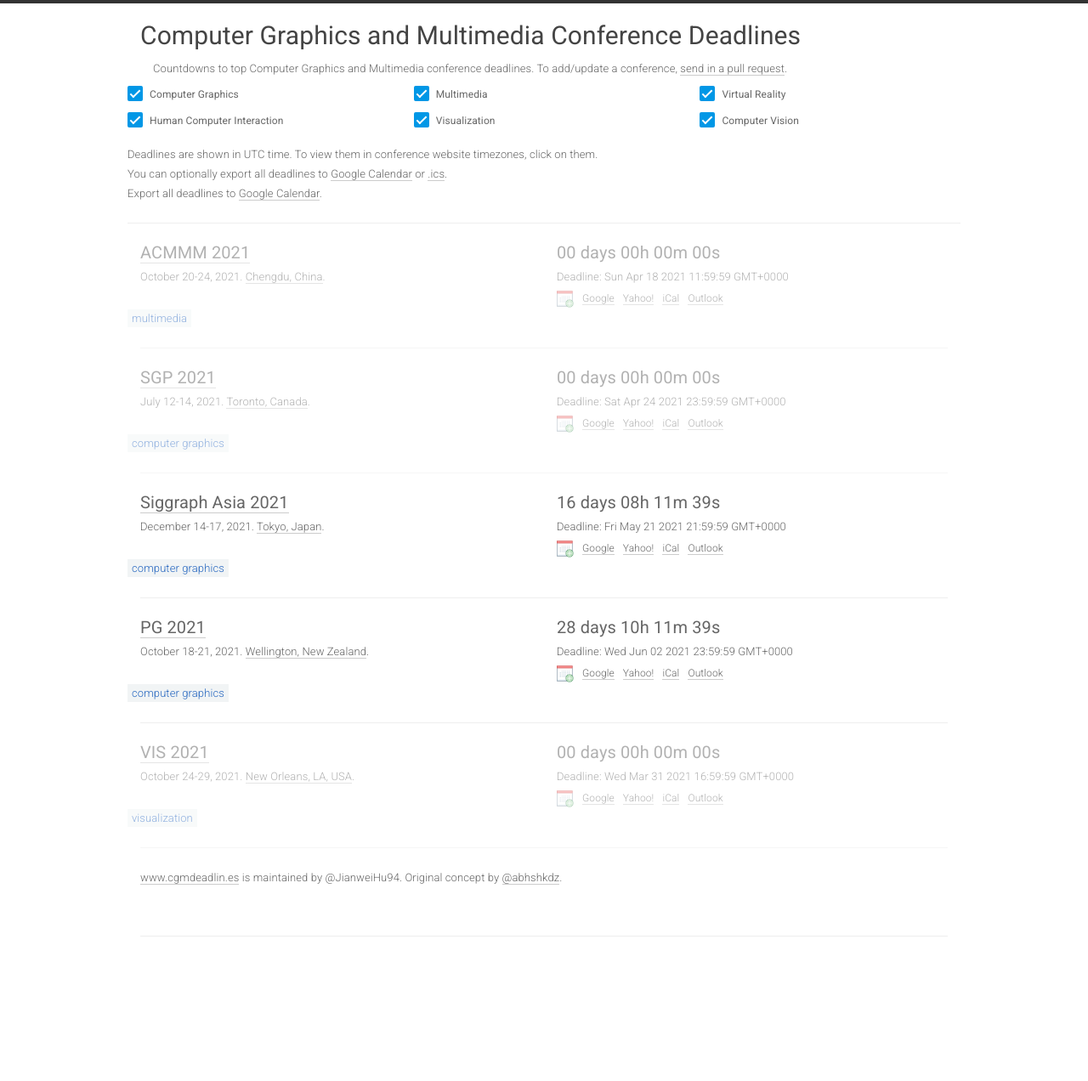
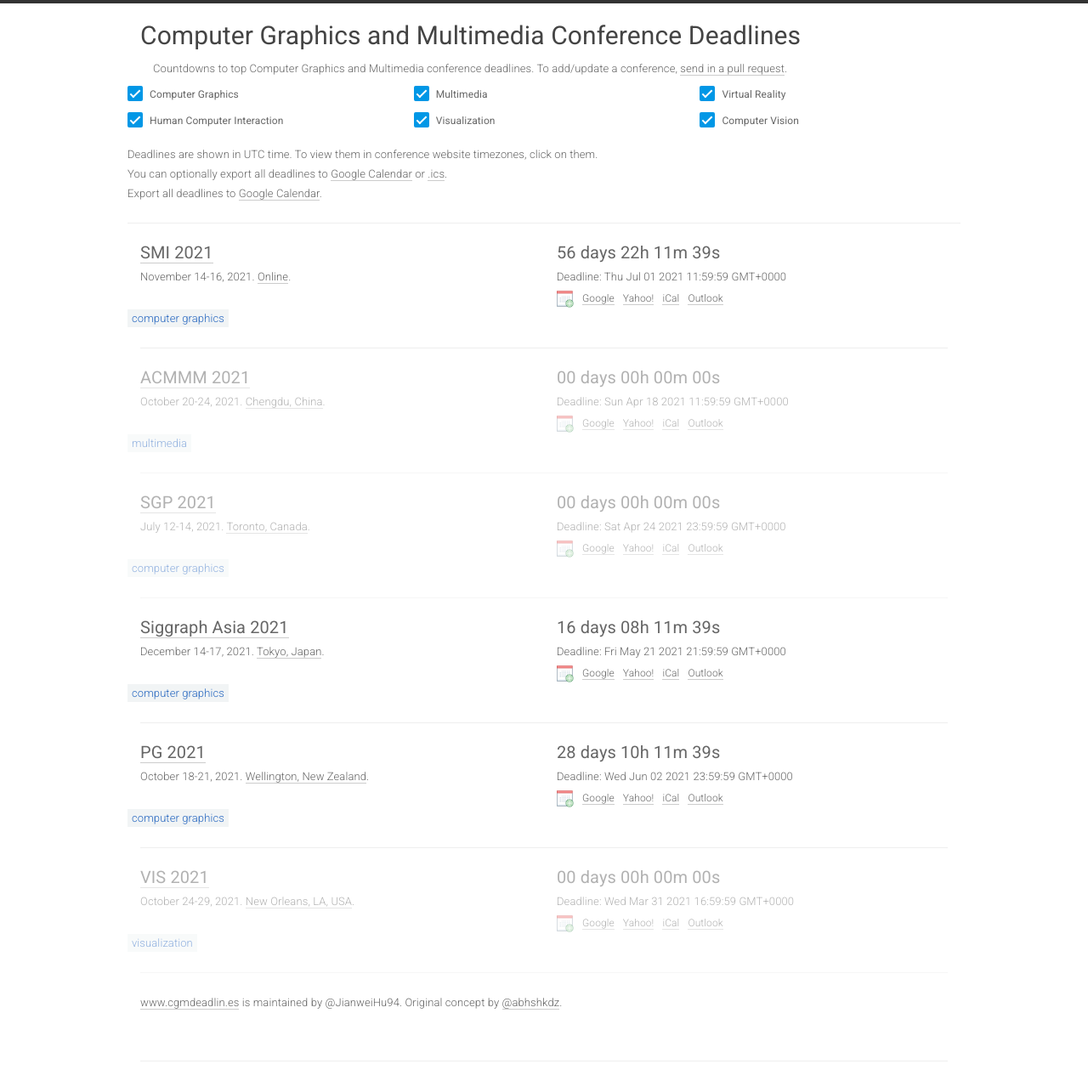
Before and after one commit to JianweiHu94/cgm-deadlines, a Jekyll site: the page built from index.html, in a window 1280 px wide. Shown: the whole page at 85% size. Built offline with Jekyll 4.4.1, drawn with Linux system fonts in a browser that asks for light colours; nearby versions of some CDN libraries; before the commit the page ends 1125 px from its top, so only the background shows below that.

Commit message:
Update conferences.yml

```diff
--- a/_data/conferences.yml
+++ b/_data/conferences.yml
@@ -1,5 +1,13 @@
 ---
-
+- title: SMI
+  year: 2021
+  id: smi21
+  link: https://smi2021.github.io/
+  deadline: '2021-06-30 23:59:59'
+  timezone: UTC-12
+  date: November 14-16, 2021
+  place: Online
+  sub: CG
 
 
 - title: ACMMM
```
